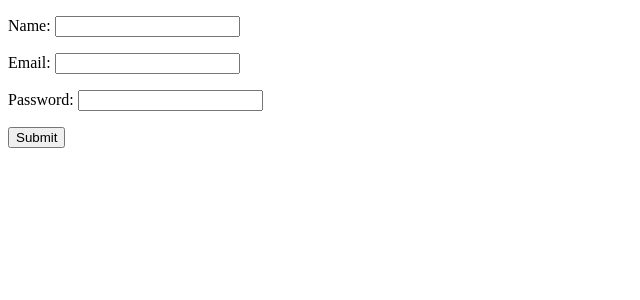
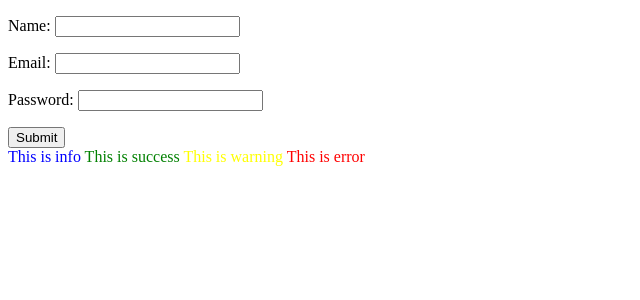
Before and after one commit to Deepraj-devikar/django-demos, a Django app: page / in a window 1280 px wide. Shown: the top 300 px of the page, without its empty margins (0-640 px from the left). Run offline with Django 4.2, Linux system fonts and the light colour scheme.

Commit message:
ADDED: how to change message tags name in settings.py file

```diff
--- a/Messages/Messages/settings.py
+++ b/Messages/Messages/settings.py
@@ -124,3 +124,9 @@ STATIC_URL = 'static/'
 # https://docs.djangoproject.com/en/4.1/ref/settings/#default-auto-field
 
 DEFAULT_AUTO_FIELD = 'django.db.models.BigAutoField'
+
+# this is how we can change name of message tags
+from django.contrib import messages
+MESSAGE_TAGS = {
+    messages.ERROR: 'danger'
+}
--- a/Messages/School/templates/school/student_registration.html
+++ b/Messages/School/templates/school/student_registration.html
@@ -8,16 +8,25 @@
         <meta name="viewport" content="width=device-width, initial-scale=1">
         <link rel="stylesheet" href="">
         <style>
-            .success{
-                color: green;
+            .debug{
+                color: gray;
             }
             .info{
                 color: blue;
             }
+            .success{
+                color: green;
+            }
+            .warning{
+                color: yellow;
+            }
+            .danger{
+                color: red;
+            }
         </style>
     </head>
     <body>
-        <form method="POST">
+        <form method="POST" novalidate>
             {% csrf_token %}
             {{student_registration_form.as_p}}
             <input type="submit" value"Register">
@@ -29,6 +38,16 @@
                         class="{{message.tags}}"
                     {% endif %}
                 >
+                {% comment %} we have bootstrap class like class="alert-{{message.tags}}" {% endcomment %}
+                {% comment %}
+                    we can change our tag name like we have error tag and its name also error
+                    we have to change its name we have to make error tag name as danger
+                    we can do it from settings.py file by adding one dictionary
+                    MESSAGE_TAGS = {
+                        messages.ERROR: 'danger'
+                    }
+                    like that way we can change any of tag name
+                {% endcomment %}
                     {{message}}
                 </span>
             {% endfor %}
--- a/Messages/School/views.py
+++ b/Messages/School/views.py
@@ -9,6 +9,8 @@ def student_registration(request):
             student_registration_form.save()
             messages.add_message(request, messages.SUCCESS, "Your registration have been successful.")
             messages.info(request, "Now you can log in.")
+        else:
+            messages.error(request, "Please fill form correctly.")
     else:
         student_registration_form = StudentRegistrationModelForm()
     data = {
@@ -23,4 +25,9 @@ def student_registration(request):
     # Error => 40
     # we can manually set levels
     # messages.set_level(request, [messages.DEBUD | messages.INFO | messages.SUCCESS | messages.WARNING | messages.ERROR])
+    messages.debug(request, "This is debug")
+    messages.info(request, "This is info")
+    messages.success(request, "This is success")
+    messages.warning(request, "This is warning")
+    messages.error(request, "This is error")
     return render(request, 'school/student_registration.html', data)
```
